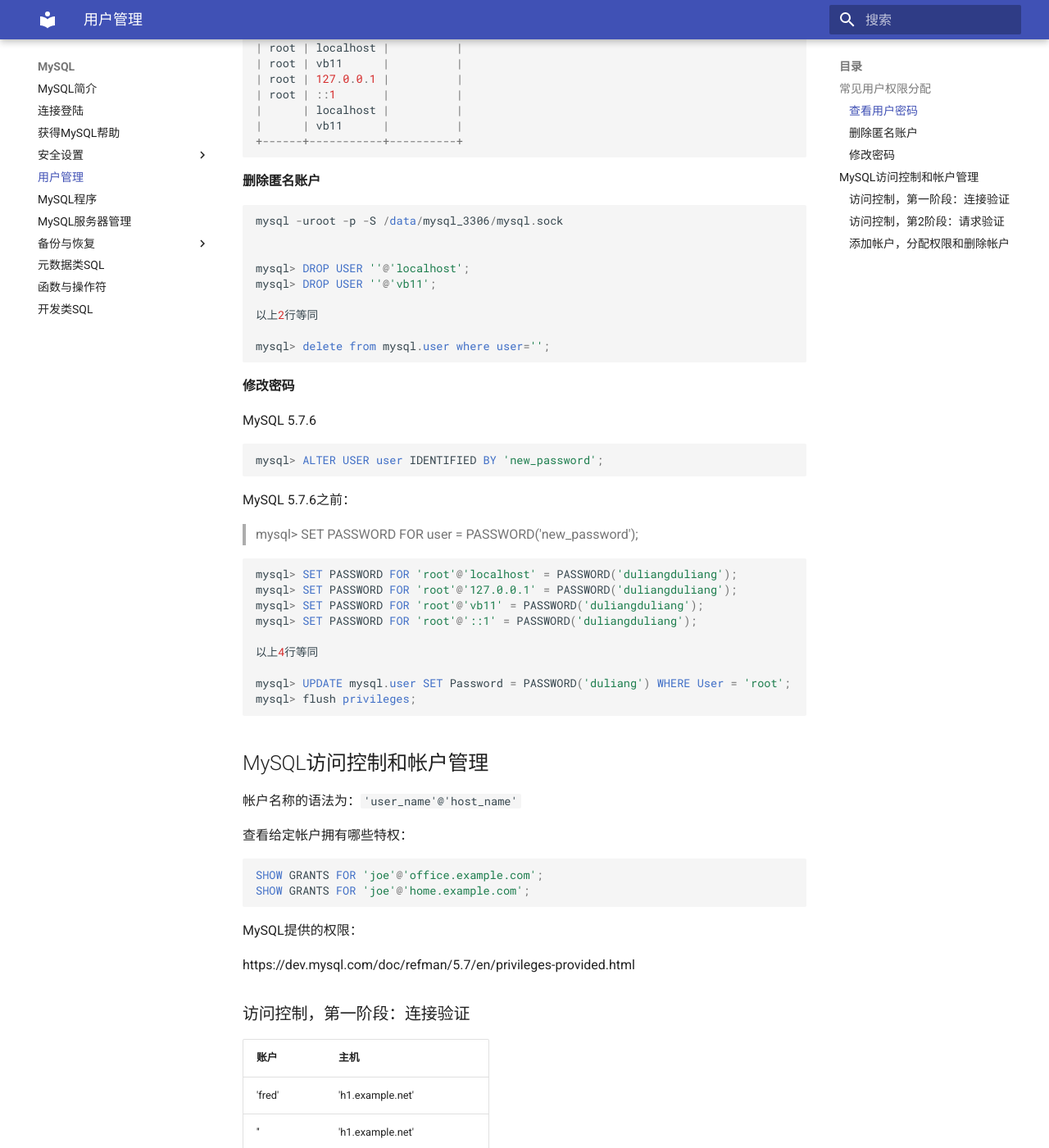
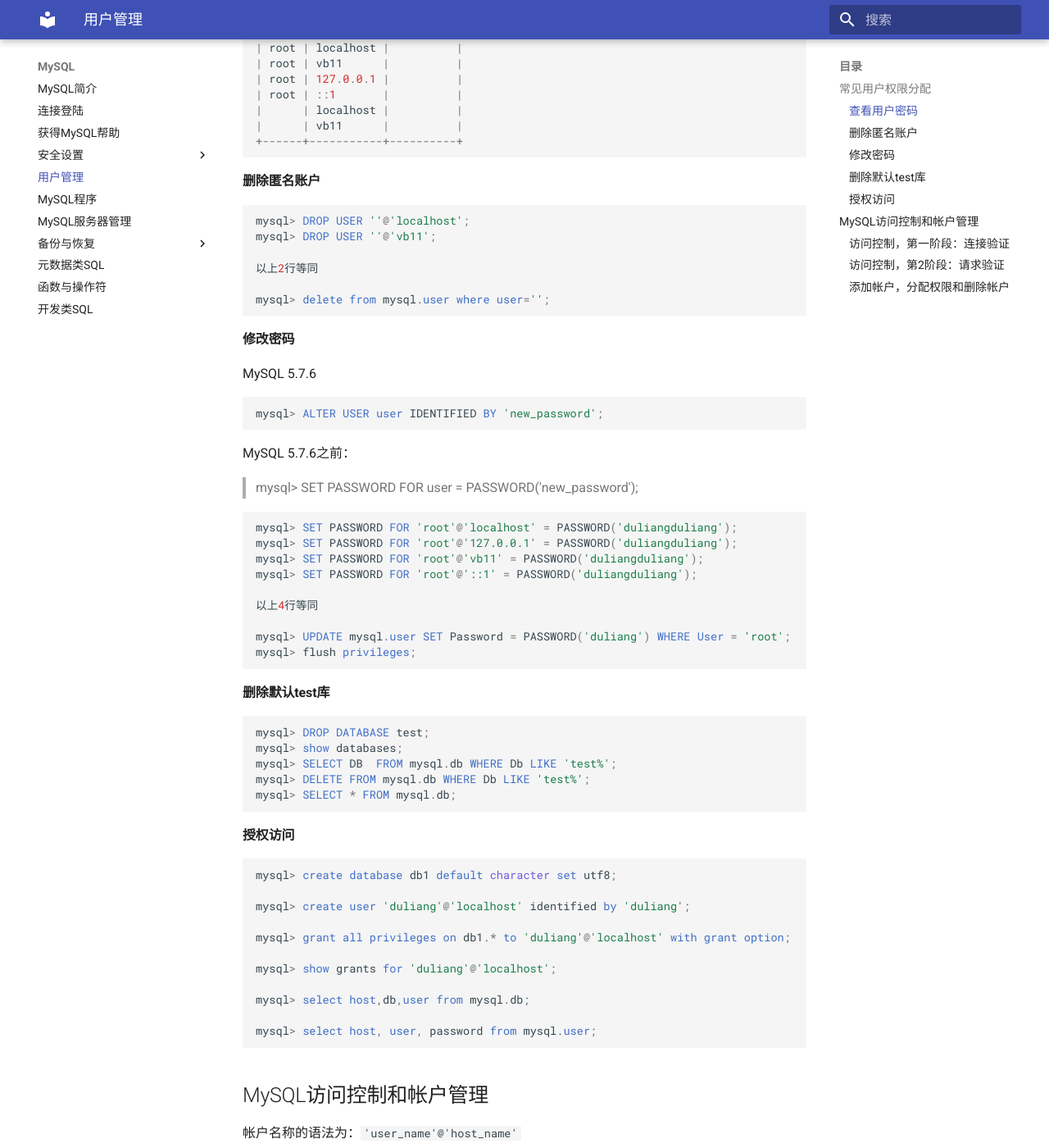
Before and after one commit to duliang123/dba100, an MkDocs documentation site: the page built from docs/mysql/user.md, in a window 1280 px wide and 1400 px high, scrolled down 539 px. Shown: the whole window at 82% size. Built offline with MkDocs 1.6.1 and Material for MkDocs 9.7.7, drawn with Linux system fonts in a browser that asks for light colours.

Commit message:
Update user.md

````diff
--- a/docs/mysql/user.md
+++ b/docs/mysql/user.md
@@ -31,9 +31,6 @@ mysql> SELECT User, Host, Password FROM mysql.user;
 #### 删除匿名账户
 
 ```sql
-mysql -uroot -p -S /data/mysql_3306/mysql.sock
-
-
 mysql> DROP USER ''@'localhost';
 mysql> DROP USER ''@'vb11';
 
@@ -64,6 +61,32 @@ mysql> SET PASSWORD FOR 'root'@'::1' = PASSWORD('duliangduliang');
 
 mysql> UPDATE mysql.user SET Password = PASSWORD('duliang') WHERE User = 'root';
 mysql> flush privileges;
+```
+
+#### 删除默认test库
+
+```sql
+mysql> DROP DATABASE test;
+mysql> show databases;
+mysql> SELECT DB  FROM mysql.db WHERE Db LIKE 'test%';
+mysql> DELETE FROM mysql.db WHERE Db LIKE 'test%';
+mysql> SELECT * FROM mysql.db;
+```
+
+#### 授权访问
+
+```sql
+mysql> create database db1 default character set utf8;
+
+mysql> create user 'duliang'@'localhost' identified by 'duliang';
+
+mysql> grant all privileges on db1.* to 'duliang'@'localhost' with grant option;
+
+mysql> show grants for 'duliang'@'localhost';
+
+mysql> select host,db,user from mysql.db;
+
+mysql> select host, user, password from mysql.user;
 ```
 
 ## MySQL访问控制和帐户管理
````
